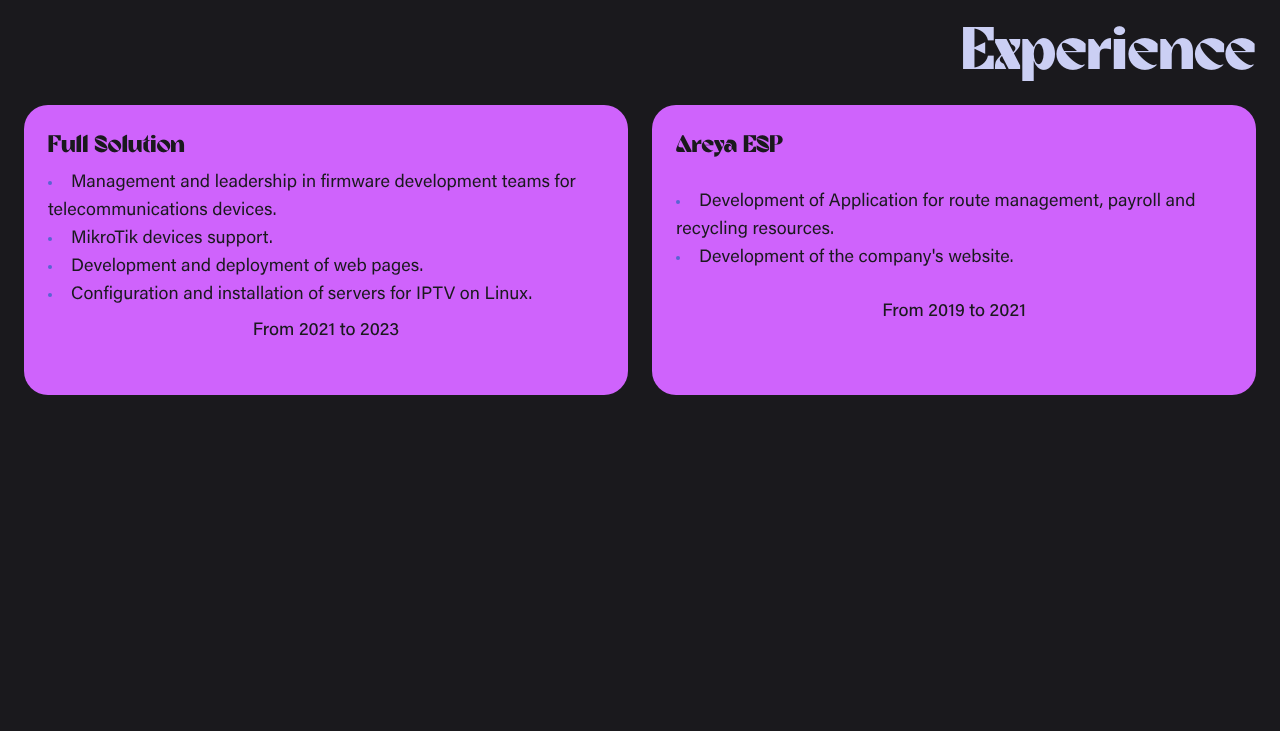
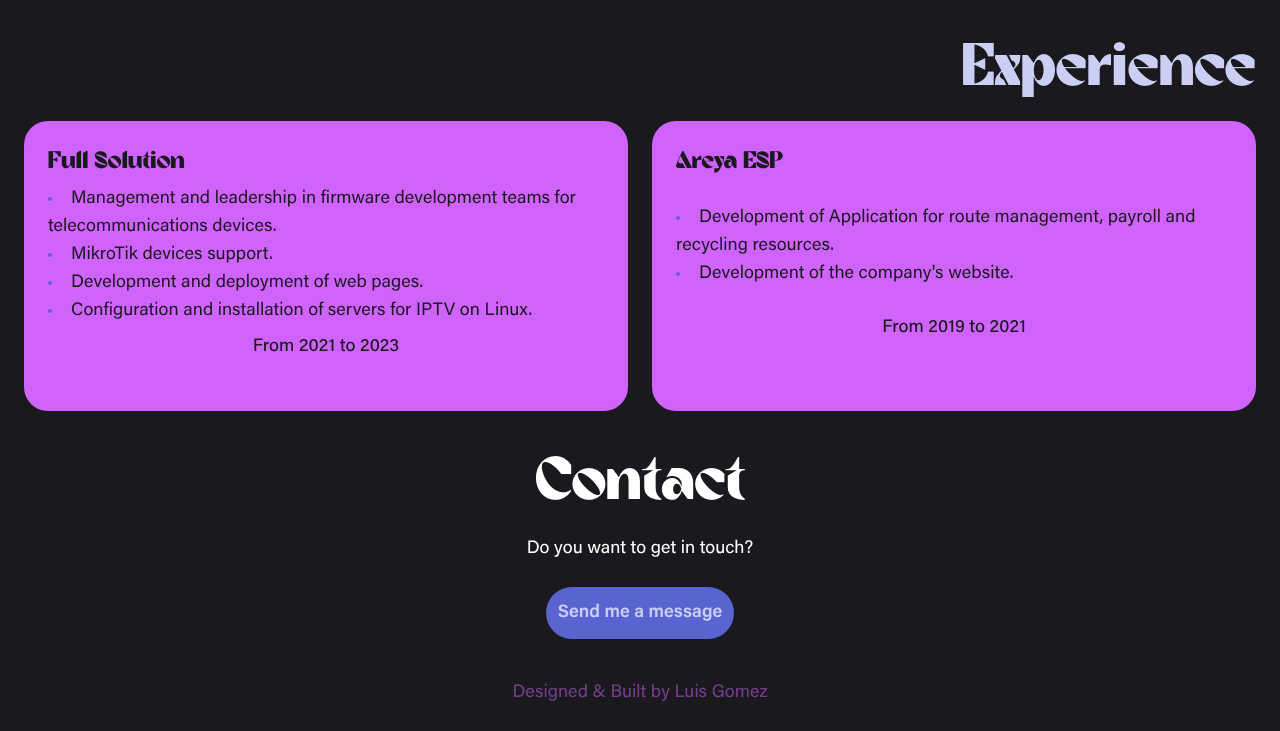
Before and after one commit to luiferg/portfolio-alternative, an Astro site: page / in a window 1280 px wide. Shown: the part 1879-2610 px from the top of the page. Before the commit the page ends 2298 px from the top, so only its background shows below. Built offline with nearby package versions, Linux system fonts and the light colour scheme; Astro itself is replaced by a stand-in of ours; some icons are missing.

Commit message:
Project finalized

```diff
--- a/src/components/About.astro
+++ b/src/components/About.astro
@@ -1,5 +1,5 @@
 ---
-import { Icon } from 'astro-icon';
+import { Icon } from 'astro-icon'
 ---
 
 <section
@@ -15,12 +15,12 @@
       websites over time.
     </p>
     <ul class='text-white flex flex-row gap-4 lg:gap-8 items-center'>
-      <li class='lg:hover:scale-95 transition-all duration-300 w-fit h-fit'>
+      <li>
         <a
           href='https://luisgomez.dev/English-Resume.pdf'
           aria-label='Resume'
           target='_blank'
-          class='p-3 bg-primary rounded-full lg:hover:bg-white font-semibold lg:hover:text-black-alt transition-all duration-300'
+          class='p-3 bg-primary inline-block rounded-full lg:hover:bg-white lg:hover:scale-95 font-semibold lg:hover:text-black-alt transition-all duration-300'
           >Download CV</a
         >
       </li>
--- a/src/components/Contact.astro
+++ b/src/components/Contact.astro
@@ -0,0 +1,12 @@
+<section id='contact' class='w-full flex flex-col gap-4 lg:gap-6 items-center'>
+  <h2 class='w-fit text-3xl lg:text-6xl font-secondary'>Contact</h2>
+  <p>Do you want to get in touch?</p>
+  <a
+    href='mailto:luisfgomezortiz@gmail.com'
+    target='_blank'
+    rel='noopener noreferrer'
+    aria-label='Send me a message'
+    class='p-3 inline-block bg-secondary text-secondary-alt rounded-full lg:hover:bg-white lg:hover:scale-95 font-semibold lg:hover:text-black-alt transition-all duration-300'
+    >Send me a message</a
+  >
+</section>
--- /dev/null
+++ b/src/components/Footer.astro
@@ -0,0 +1,3 @@
+<footer>
+  <a href='https://github.com/luiferg' target='_blank' aria-label='GitHub' class='text-primary inline-block opacity-50 lg:hover:opacity-100 lg:hover:scale-105 transition-all duration-300'>Designed & Built by Luis Gomez</a>
+</footer>
--- a/src/pages/index.astro
+++ b/src/pages/index.astro
@@ -1,9 +1,11 @@
 ---
-import About from '../components/About.astro';
-import Experience from '../components/Experience.astro';
-import Hero from '../components/Hero.astro';
-import Projects from '../components/Projects.astro';
-import MainLayout from '../layouts/MainLayout.astro';
+import About from '../components/About.astro'
+import Contact from '../components/Contact.astro'
+import Experience from '../components/Experience.astro'
+import Footer from '../components/Footer.astro'
+import Hero from '../components/Hero.astro'
+import Projects from '../components/Projects.astro'
+import MainLayout from '../layouts/MainLayout.astro'
 ---
 
 <MainLayout
@@ -14,4 +16,6 @@
   <About />
   <Projects />
   <Experience />
+  <Contact />
+  <Footer />
 </MainLayout>
```
